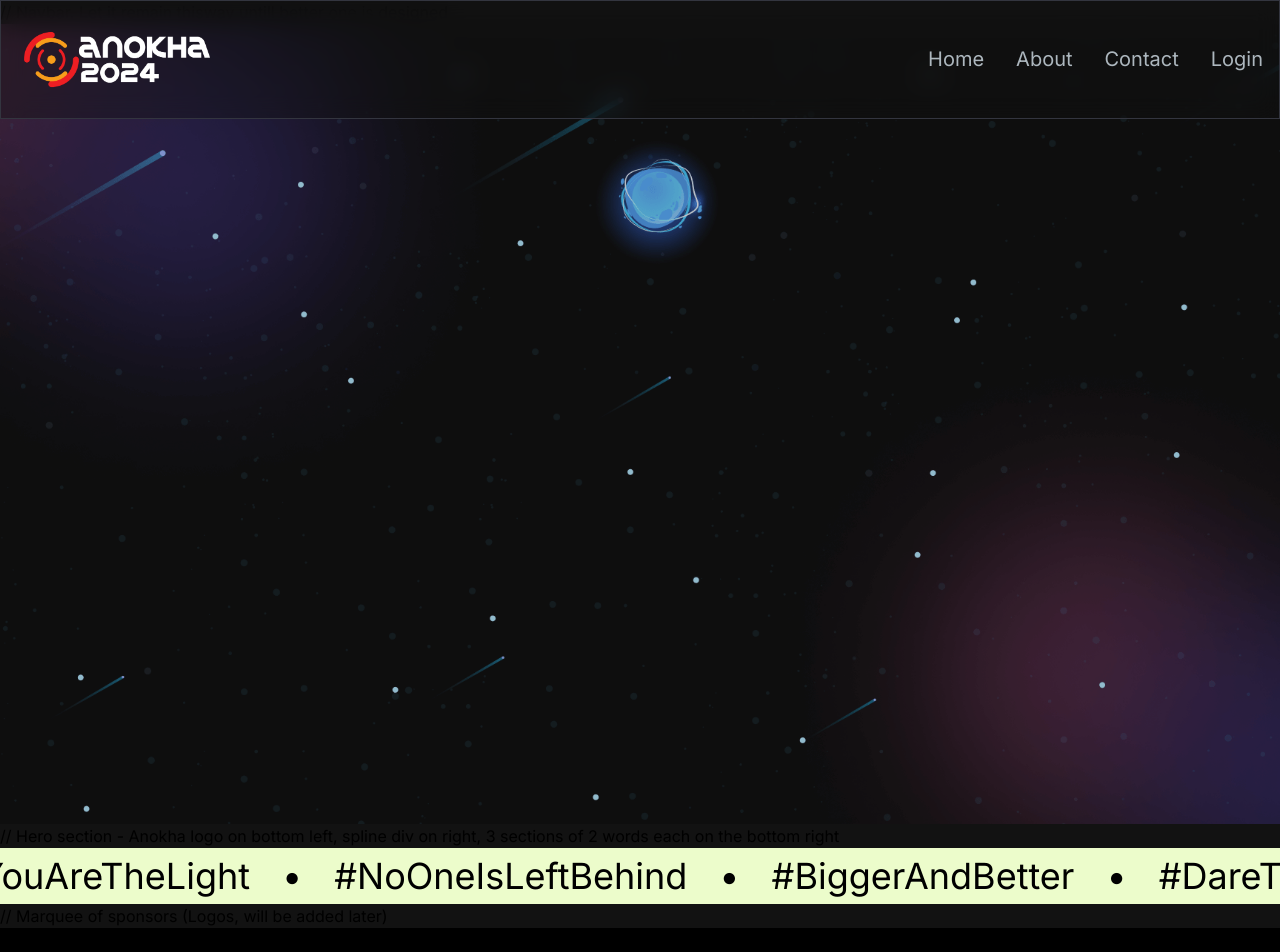
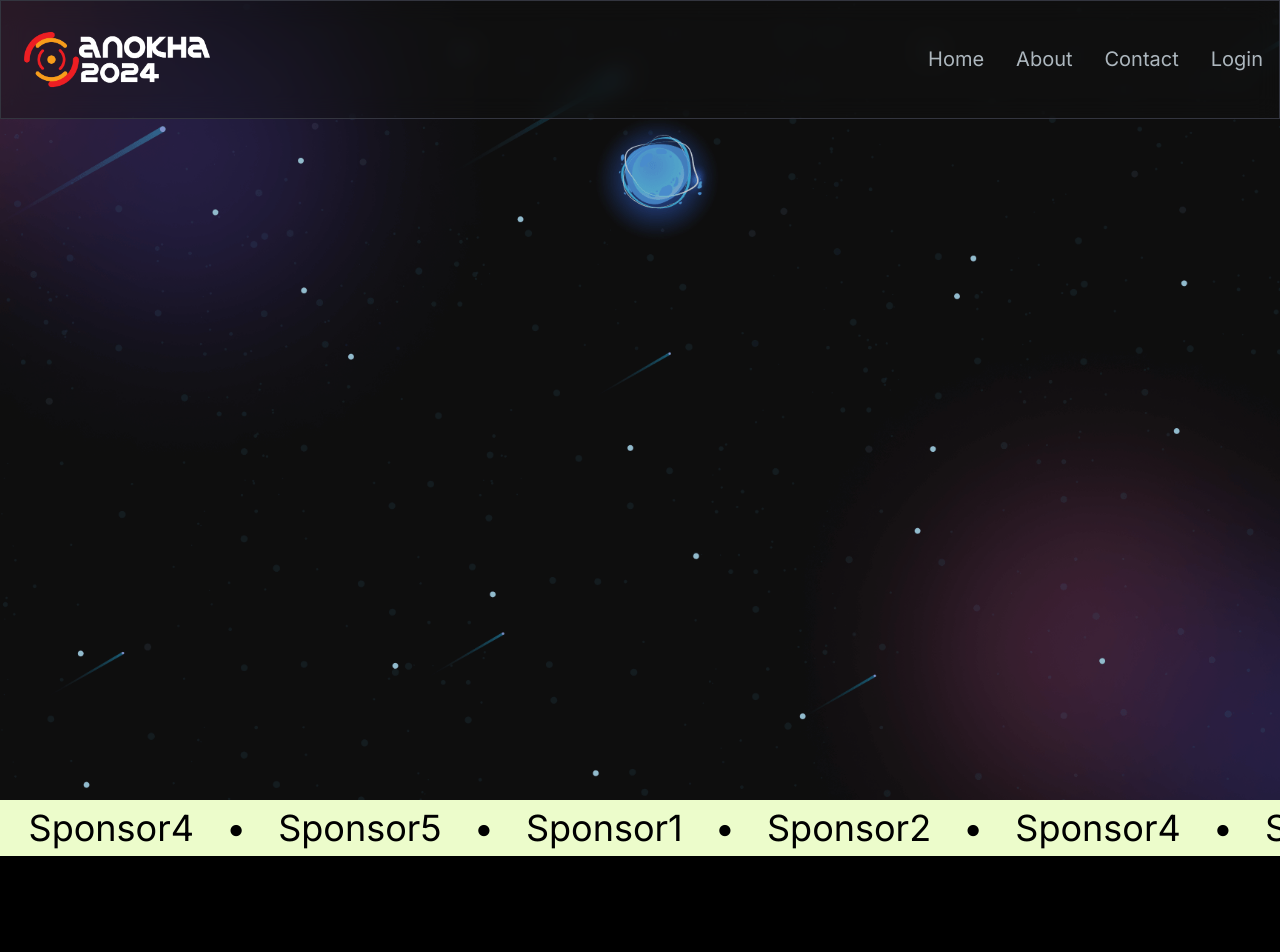
Before and after one commit to knightempire/anokha-2024, a Next.js app: page / in a window 1280 px wide. Shown: the top 952 px of the page. Built offline with nearby package versions, Linux system fonts and the light colour scheme.

Commit message:
Changes to marquee

```diff
--- a/src/app/components/Header.jsx
+++ b/src/app/components/Header.jsx
@@ -5,6 +5,8 @@ import NavLink from "./NavLink";
 import { Bars3Icon, XMarkIcon } from "@heroicons/react/24/solid";
 import MenuOverlay from "./MenuOverlay";
 import Image from 'next/image'
+
+
 
 const navLinks = [
   {
--- a/src/app/components/SponsorsMarquee.jsx
+++ b/src/app/components/SponsorsMarquee.jsx
@@ -12,40 +12,39 @@ const SponsorsMarquee = () => {
         speed={80}
         className="h-14 bg-lime-100"
       >
-        <span class="text-4xl mx-4 text-black">#DareToBeDifferent</span>
+        <span class="text-4xl mx-4 text-black">Sponsor1</span>
         <span class="text-4xl mx-4 text-black">•</span>
 
-        <span class="text-4xl mx-4 text-black">#YouAreTheLight</span>
+        <span class="text-4xl mx-4 text-black">Sponsor2</span>
         <span class="text-4xl mx-4 text-black">•</span>
 
-        <span class="text-4xl mx-4 text-black">#NoOneIsLeftBehind</span>
+        <span class="text-4xl mx-4 text-black">Sponsor4</span>
         <span class="text-4xl mx-4 text-black">•</span>
 
-        <span class="text-4xl mx-4 text-black">#BiggerAndBetter</span>
+        <span class="text-4xl mx-4 text-black">Sponsor5</span>
         <span class="text-4xl mx-4 text-black">•</span>
 
-        <span class="text-4xl mx-4 text-black">#DareToBeDifferent</span>
+        <span class="text-4xl mx-4 text-black">Sponsor1</span>
         <span class="text-4xl mx-4 text-black">•</span>
 
-        <span class="text-4xl mx-4 text-black">#YouAreTheLight</span>
+        <span class="text-4xl mx-4 text-black">Sponsor2</span>
         <span class="text-4xl mx-4 text-black">•</span>
 
-        <span class="text-4xl mx-4 text-black">#NoOneIsLeftBehind</span>
+        <span class="text-4xl mx-4 text-black">Sponsor4</span>
         <span class="text-4xl mx-4 text-black">•</span>
 
-        <span class="text-4xl mx-4 text-black">#BiggerAndBetter</span>
+        <span class="text-4xl mx-4 text-black">Sponsor5</span>
+        <span class="text-4xl mx-4 text-black">•</span>
+                <span class="text-4xl mx-4 text-black">Sponsor1</span>
         <span class="text-4xl mx-4 text-black">•</span>
 
-        <span class="text-4xl mx-4 text-black">#DareToBeDifferent</span>
+        <span class="text-4xl mx-4 text-black">Sponsor2</span>
         <span class="text-4xl mx-4 text-black">•</span>
 
-        <span class="text-4xl mx-4 text-black">#YouAreTheLight</span>
+        <span class="text-4xl mx-4 text-black">Sponsor4</span>
         <span class="text-4xl mx-4 text-black">•</span>
 
-        <span class="text-4xl mx-4 text-black">#NoOneIsLeftBehind</span>
-        <span class="text-4xl mx-4 text-black">•</span>
-
-        <span class="text-4xl mx-4 text-black">#BiggerAndBetter</span>
+        <span class="text-4xl mx-4 text-black">Sponsor5</span>
         <span class="text-4xl mx-4 text-black">•</span>
       </Marquee>
     </div>
--- a/src/app/page.js
+++ b/src/app/page.js
@@ -6,16 +6,24 @@ import AnokhaMarquee from './components/AnokhaMarquee'
 import Footer from './components/Footer'
 
 // Use GSAP ScrollTrigger and Locomotive Scroll
+
+// Navbar. Let it remain thisway untill better one is designed. This is also mobile responsive, so dont touch yet
+// Hero section - Anokha logo on bottom left, spline div on right, 3 sections of 2 words each on the bottom right
+// Marquee of sponsors (Logos, will be added later)
+// Info div, self scrolling like the one in video. Please create supporting components as needed
+// Marquee of Anokha Hashtags
+// FOoter - Design given
 export default function Home() {
   return (
     <main className="flex min-h-screen flex-col bg-[#121212]">
 
-      <Navbar /> // Navbar. Let it remain thisway untill better one is designed
-      <Hero /> // Hero section - Anokha logo on bottom left, spline div on right, 3 sections of 2 words each on the bottom right
-      <SponsorsMarquee /> // Marquee of sponsors (Logos, will be added later)
-      <Info /> // Info div, self scrolling like the one in video. Please create supporting components as needed
-      <AnokhaMarquee /> // Marquee of Anokha Hashtags
-      <Footer /> // FOoter - Design given
+      <Navbar />
+
+      <Hero />
+      <SponsorsMarquee />
+      <Info />
+      <AnokhaMarquee />
+      <Footer />
     </main>
   )
 }
```
